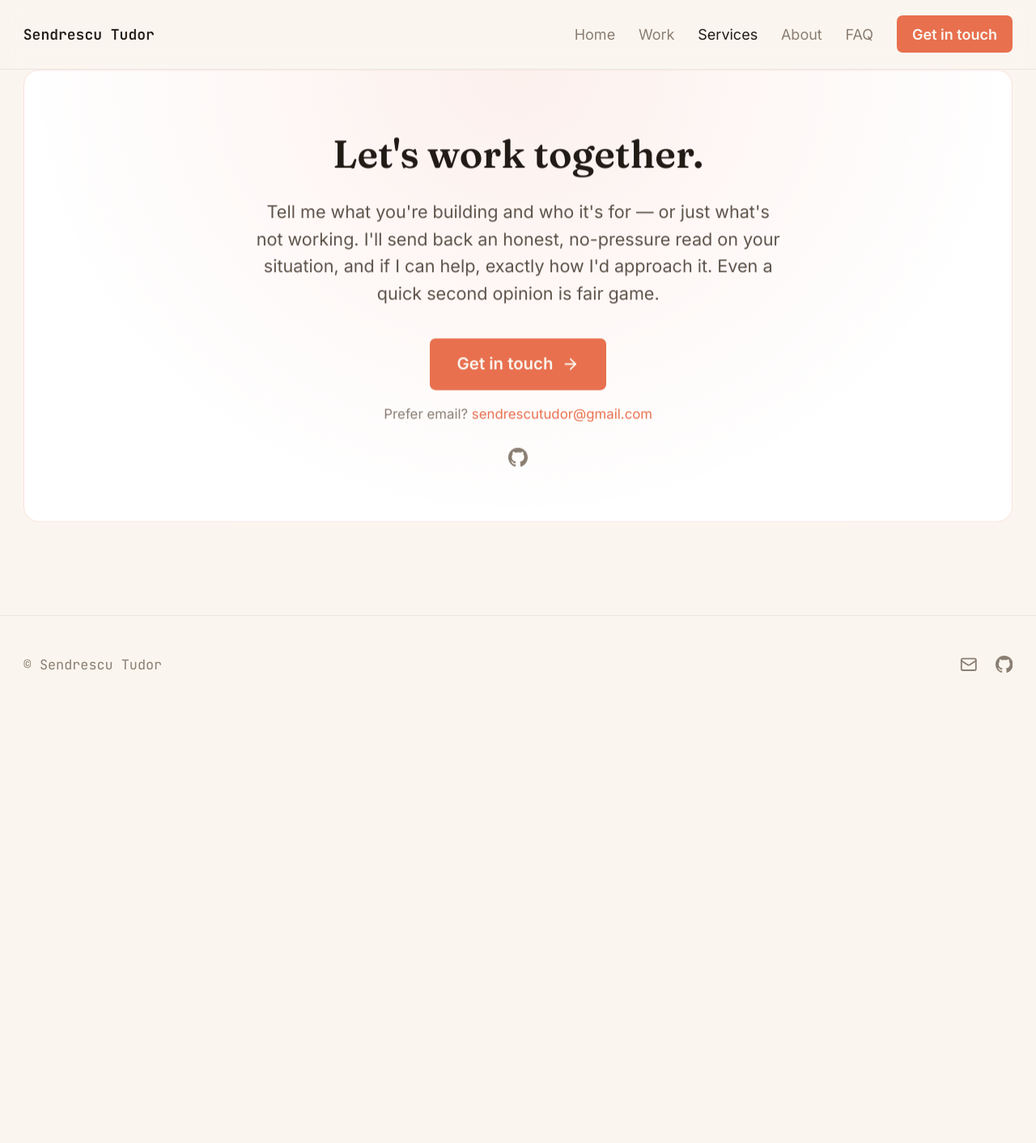
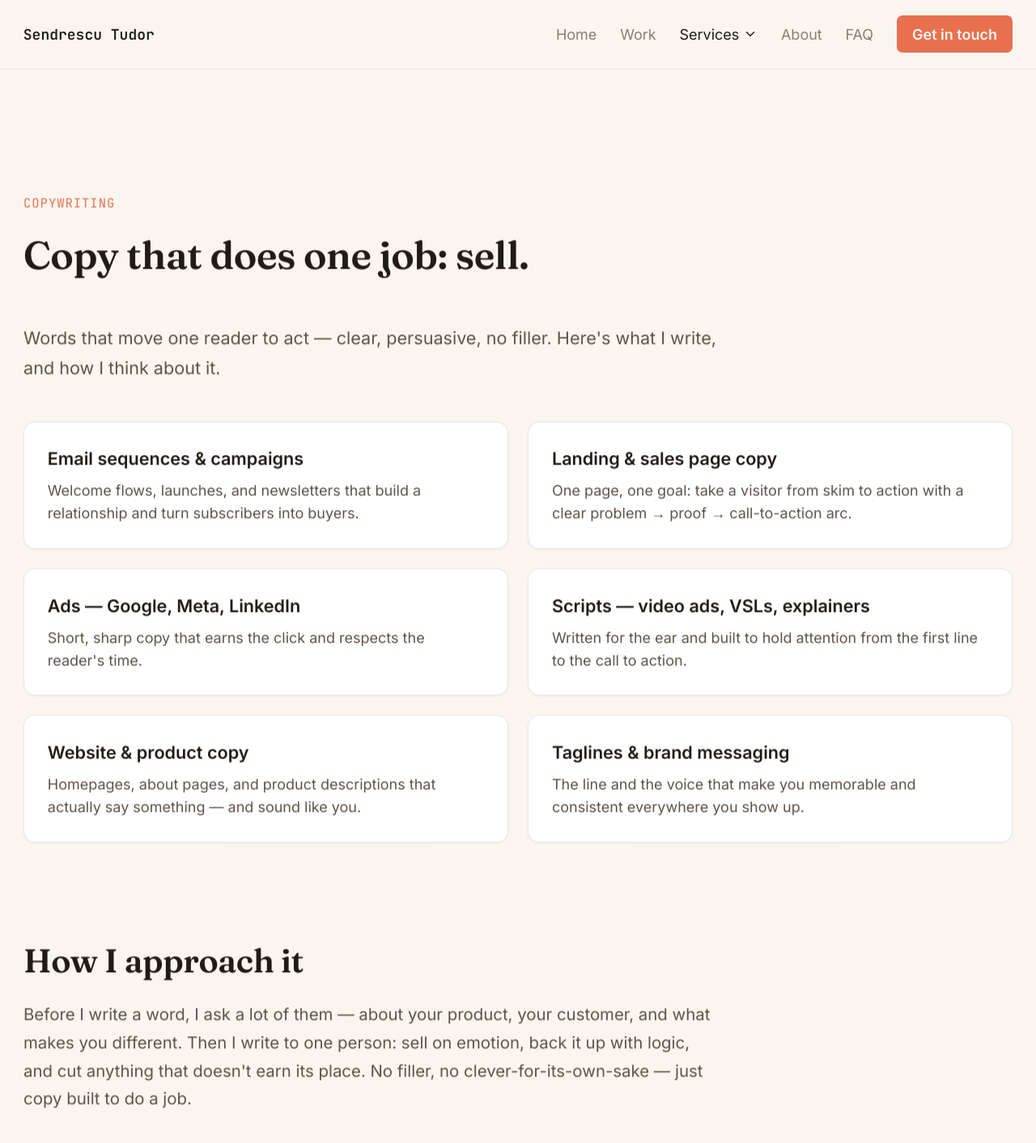
Before and after one commit to tudorsendrescu/portfolio, a React (Vite) app: page /services/copywriting in a window 1280 px wide. Shown: the top 1412 px of the page at 81% size. Before the commit the page ends 960 px from the top, so only its background shows below. Built offline with nearby package versions, Linux system fonts and the light colour scheme.

Commit message:
feat: services dropdown with copywriting and website detail pages

```diff
--- a/src/App.tsx
+++ b/src/App.tsx
@@ -13,6 +13,8 @@ import ServicesPage from './pages/Services'
 import AboutPage from './pages/About'
 import FaqPage from './pages/Faq'
 import Contact from './pages/Contact'
+import Copywriting from './pages/Copywriting'
+import Website from './pages/Website'
 import CaseStudy from './pages/CaseStudy'
 
 export default function App() {
@@ -28,6 +30,8 @@ export default function App() {
           <Route path="/" element={<Home />} />
           <Route path="/work" element={<Work />} />
           <Route path="/services" element={<ServicesPage />} />
+          <Route path="/services/copywriting" element={<Copywriting />} />
+          <Route path="/services/web" element={<Website />} />
           <Route path="/about" element={<AboutPage />} />
           <Route path="/faq" element={<FaqPage />} />
           <Route path="/contact" element={<Contact />} />
--- a/src/components/Navbar.tsx
+++ b/src/components/Navbar.tsx
@@ -1,25 +1,96 @@
 import { useState } from 'react'
 import { Link, useLocation } from 'react-router-dom'
-import { Menu, X } from 'lucide-react'
+import { Menu, X, ChevronDown } from 'lucide-react'
 import { c, font, SECTION_MAX } from '../theme'
 import { site } from '../data/site'
 
-const NAV = [
+type NavChild = { to: string; label: string }
+type NavLink = { to: string; label: string; children?: NavChild[] }
+
+const NAV: NavLink[] = [
   { to: '/', label: 'Home' },
   { to: '/work', label: 'Work' },
-  { to: '/services', label: 'Services' },
+  {
+    to: '/services',
+    label: 'Services',
+    children: [
+      { to: '/services/copywriting', label: 'Copywriting' },
+      { to: '/services/web', label: 'Website building' },
+    ],
+  },
   { to: '/about', label: 'About' },
   { to: '/faq', label: 'FAQ' },
 ]
 
+function colorFor(pathname: string, to: string) {
+  const active = to === '/' ? pathname === '/' : pathname.startsWith(to)
+  return active ? c.textPrimary : c.textMuted
+}
+
+function DesktopItem({ item, pathname }: { item: NavLink; pathname: string }) {
+  const [open, setOpen] = useState(false)
+
+  if (!item.children) {
+    return (
+      <Link
+        to={item.to}
+        style={{ fontFamily: font.sans, fontSize: 15, color: colorFor(pathname, item.to), textDecoration: 'none', transition: 'color 150ms ease' }}
+      >
+        {item.label}
+      </Link>
+    )
+  }
+
+  return (
+    <div onMouseEnter={() => setOpen(true)} onMouseLeave={() => setOpen(false)} style={{ position: 'relative' }}>
+      <Link
+        to={item.to}
+        style={{
+          display: 'inline-flex',
+          alignItems: 'center',
+          gap: 4,
+          fontFamily: font.sans,
+          fontSize: 15,
+          color: colorFor(pathname, item.to),
+          textDecoration: 'none',
+          transition: 'color 150ms ease',
+        }}
+      >
+        {item.label}
+        <ChevronDown size={15} style={{ transform: open ? 'rotate(180deg)' : 'none', transition: 'transform 150ms ease' }} />
+      </Link>
+      {open && (
+        <div style={{ position: 'absolute', top: '100%', left: 0, paddingTop: 12 }}>
+          <div
+            style={{
+              backgroundColor: '#fff',
+              border: `1px solid ${c.border}`,
+              borderRadius: 10,
+              boxShadow: '0 16px 40px rgba(33,27,22,0.12)',
+              padding: 8,
+              minWidth: 220,
+            }}
+          >
+            {item.children.map((ch) => (
+              <Link
+                key={ch.to}
+                to={ch.to}
+                className="menuitem"
+                style={{ display: 'block', padding: '11px 14px', borderRadius: 6, fontFamily: font.sans, fontSize: 15, color: c.textPrimary, textDecoration: 'none' }}
+              >
+                {ch.label}
+              </Link>
+            ))}
+          </div>
+        </div>
+      )}
+    </div>
+  )
+}
+
 export default function Navbar() {
   const { pathname } = useLocation()
   const [open, setOpen] = useState(false)
-
-  const colorFor = (to: string) => {
-    const active = to === '/' ? pathname === '/' : pathname.startsWith(to)
-    return active ? c.textPrimary : c.textMuted
-  }
 
   return (
     <header
@@ -52,26 +123,11 @@ export default function Navbar() {
 
         <div className="hidden md:flex" style={{ gap: 24, alignItems: 'center' }}>
           {NAV.map((n) => (
-            <Link
-              key={n.to}
-              to={n.to}
-              style={{ fontFamily: font.sans, fontSize: 15, color: colorFor(n.to), textDecoration: 'none', transition: 'color 150ms ease' }}
-            >
-              {n.label}
-            </Link>
+            <DesktopItem key={n.to} item={n} pathname={pathname} />
           ))}
           <Link
             to="/contact"
-            style={{
-              fontFamily: font.sans,
-              fontWeight: 600,
-              fontSize: 15,
-              color: c.bg,
-              backgroundColor: c.accent,
-              padding: '8px 16px',
-              borderRadius: 6,
-              textDecoration: 'none',
-            }}
+            style={{ fontFamily: font.sans, fontWeight: 600, fontSize: 15, color: c.bg, backgroundColor: c.accent, padding: '8px 16px', borderRadius: 6, textDecoration: 'none' }}
           >
             Get in touch
           </Link>
@@ -88,35 +144,45 @@ export default function Navbar() {
       </nav>
 
       {open && (
-        <div
-          className="flex flex-col md:hidden"
-          style={{ borderTop: `1px solid ${c.borderSoft}`, padding: '12px 24px 20px', gap: 4 }}
+        <div className="flex flex-col md:hidden" style={{ borderTop: `1px solid ${c.borderSoft}`, padding: '12px 24px 20px', gap: 4 }}>
+          {NAV.map((n) =>
+            n.children ? (
+              <div key={n.to}>
+                <Link
+                  to={n.to}
+                  onClick={() => setOpen(false)}
+                  style={{ display: 'block', fontFamily: font.sans, fontSize: 16, color: colorFor(pathname, n.to), textDecoration: 'none', padding: '10px 0' }}
                 >
-          {NAV.map((n) => (
+                  {n.label}
+                </Link>
+                <div style={{ display: 'flex', flexDirection: 'column', paddingLeft: 14 }}>
+                  {n.children.map((ch) => (
+                    <Link
+                      key={ch.to}
+                      to={ch.to}
+                      onClick={() => setOpen(false)}
+                      style={{ fontFamily: font.sans, fontSize: 15, color: colorFor(pathname, ch.to), textDecoration: 'none', padding: '8px 0' }}
+                    >
+                      {ch.label}
+                    </Link>
+                  ))}
+                </div>
+              </div>
+            ) : (
               <Link
                 key={n.to}
                 to={n.to}
                 onClick={() => setOpen(false)}
-              style={{ fontFamily: font.sans, fontSize: 16, color: colorFor(n.to), textDecoration: 'none', padding: '10px 0' }}
+                style={{ fontFamily: font.sans, fontSize: 16, color: colorFor(pathname, n.to), textDecoration: 'none', padding: '10px 0' }}
               >
                 {n.label}
               </Link>
-          ))}
+            ),
+          )}
           <Link
             to="/contact"
             onClick={() => setOpen(false)}
-            style={{
-              marginTop: 8,
-              fontFamily: font.sans,
-              fontWeight: 600,
-              fontSize: 16,
-              color: c.bg,
-              backgroundColor: c.accent,
-              padding: '12px 16px',
-              borderRadius: 6,
-              textDecoration: 'none',
-              textAlign: 'center',
-            }}
+            style={{ marginTop: 8, fontFamily: font.sans, fontWeight: 600, fontSize: 16, color: c.bg, backgroundColor: c.accent, padding: '12px 16px', borderRadius: 6, textDecoration: 'none', textAlign: 'center' }}
           >
             Get in touch
           </Link>
--- /dev/null
+++ b/src/components/ServiceDetail.tsx
@@ -0,0 +1,88 @@
+import { Link } from 'react-router-dom'
+import { ArrowRight } from 'lucide-react'
+import { c, font } from '../theme'
+import Section from './Section'
+import Reveal from './Reveal'
+import SectionHeading from './SectionHeading'
+
+type Item = { title: string; body: string }
+
+export default function ServiceDetail({
+  kicker,
+  title,
+  intro,
+  items,
+  approachTitle,
+  approach,
+}: {
+  kicker: string
+  title: string
+  intro: string
+  items: Item[]
+  approachTitle: string
+  approach: string
+}) {
+  return (
+    <>
+      <Section style={{ paddingTop: 128 }}>
+        <Reveal>
+          <div style={{ maxWidth: 720 }}>
+            <SectionHeading kicker={kicker} title={title} />
+            <p style={{ fontFamily: font.sans, fontSize: 18, lineHeight: 1.7, color: c.textBody, margin: 0 }}>{intro}</p>
+          </div>
+          <div style={{ display: 'grid', gap: 20, marginTop: 40 }} className="grid-cols-1 md:grid-cols-2">
+            {items.map((it) => (
+              <div
+                key={it.title}
+                style={{ backgroundColor: c.card, border: `1px solid ${c.border}`, borderRadius: 12, padding: 24, boxShadow: '0 1px 3px rgba(33,27,22,0.05)' }}
+              >
+                <h3 style={{ fontFamily: font.sans, fontWeight: 600, fontSize: 18, color: c.textPrimary, margin: 0 }}>{it.title}</h3>
+                <p style={{ fontFamily: font.sans, fontSize: 15, lineHeight: 1.55, color: c.textBody, margin: '8px 0 0' }}>{it.body}</p>
+              </div>
+            ))}
+          </div>
+        </Reveal>
+      </Section>
+
+      <Section style={{ paddingTop: 0 }}>
+        <Reveal>
+          <div style={{ maxWidth: 720 }}>
+            <h2
+              style={{
+                fontFamily: font.serif,
+                fontWeight: 600,
+                fontSize: 'clamp(24px, 3.5vw, 34px)',
+                letterSpacing: '-0.01em',
+                color: c.textPrimary,
+                margin: '0 0 16px',
+              }}
+            >
+              {approachTitle}
+            </h2>
+            <p style={{ fontFamily: font.sans, fontSize: 17, lineHeight: 1.7, color: c.textBody, margin: 0 }}>{approach}</p>
+            <Link
+              to="/work"
+              style={{
+                display: 'inline-flex',
+                alignItems: 'center',
+                gap: 9,
+                marginTop: 32,
+                fontFamily: font.sans,
+                fontWeight: 600,
+                fontSize: 16,
+                color: c.textPrimary,
+                border: `2px solid ${c.borderHard}`,
+                padding: '12px 24px',
+                borderRadius: 6,
+                textDecoration: 'none',
+              }}
+            >
+              See my work
+              <ArrowRight size={17} />
+            </Link>
+          </div>
+        </Reveal>
+      </Section>
+    </>
+  )
+}
--- /dev/null
+++ b/src/pages/Copywriting.tsx
@@ -0,0 +1,39 @@
+import ServiceDetail from '../components/ServiceDetail'
+
+export default function Copywriting() {
+  return (
+    <ServiceDetail
+      kicker="Copywriting"
+      title="Copy that does one job: sell."
+      intro="Words that move one reader to act — clear, persuasive, no filler. Here's what I write, and how I think about it."
+      items={[
+        {
+          title: 'Email sequences & campaigns',
+          body: 'Welcome flows, launches, and newsletters that build a relationship and turn subscribers into buyers.',
+        },
+        {
+          title: 'Landing & sales page copy',
+          body: 'One page, one goal: take a visitor from skim to action with a clear problem → proof → call-to-action arc.',
+        },
+        {
+          title: 'Ads — Google, Meta, LinkedIn',
+          body: "Short, sharp copy that earns the click and respects the reader's time.",
+        },
+        {
+          title: 'Scripts — video ads, VSLs, explainers',
+          body: 'Written for the ear and built to hold attention from the first line to the call to action.',
+        },
+        {
+          title: 'Website & product copy',
+          body: 'Homepages, about pages, and product descriptions that actually say something — and sound like you.',
+        },
+        {
+          title: 'Taglines & brand messaging',
+          body: 'The line and the voice that make you memorable and consistent everywhere you show up.',
+        },
+      ]}
+      approachTitle="How I approach it"
+      approach="Before I write a word, I ask a lot of them — about your product, your customer, and what makes you different. Then I write to one person: sell on emotion, back it up with logic, and cut anything that doesn't earn its place. No filler, no clever-for-its-own-sake — just copy built to do a job."
+    />
+  )
+}
--- /dev/null
+++ b/src/pages/Website.tsx
@@ -0,0 +1,35 @@
+import ServiceDetail from '../components/ServiceDetail'
+
+export default function Website() {
+  return (
+    <ServiceDetail
+      kicker="Website building"
+      title="Websites built around the message."
+      intro="Fast, responsive pages built from scratch — designed so the words lead, not the layout."
+      items={[
+        {
+          title: 'Landing pages',
+          body: 'Focused, fast, single-goal pages made to convert the traffic you send them.',
+        },
+        {
+          title: 'Marketing & product sites',
+          body: 'Multi-page sites that stay cohesive, quick, and easy to update as you grow.',
+        },
+        {
+          title: 'Responsive front-end builds (React / TypeScript)',
+          body: 'Modern, maintainable code that looks right on every screen and is built to last.',
+        },
+        {
+          title: 'Speed & mobile optimization',
+          body: 'Pages that load fast and feel effortless on phones — where most people will see them.',
+        },
+        {
+          title: 'Deployment & hosting setup',
+          body: 'I get it live and make it yours — no lock-in, no black box.',
+        },
+      ]}
+      approachTitle="How I approach it"
+      approach="I design the page around the copy, not the other way round. The result is fast, clean, and free of bloat: the message leads, the layout serves it, and nothing gets between the reader and saying yes."
+    />
+  )
+}
```
Also changed, not shown: src/index.css (+8 -0 lines), 1 other file (tests, documents, lock files or other folders). Lines whose indentation alone changed are shown as unchanged.
